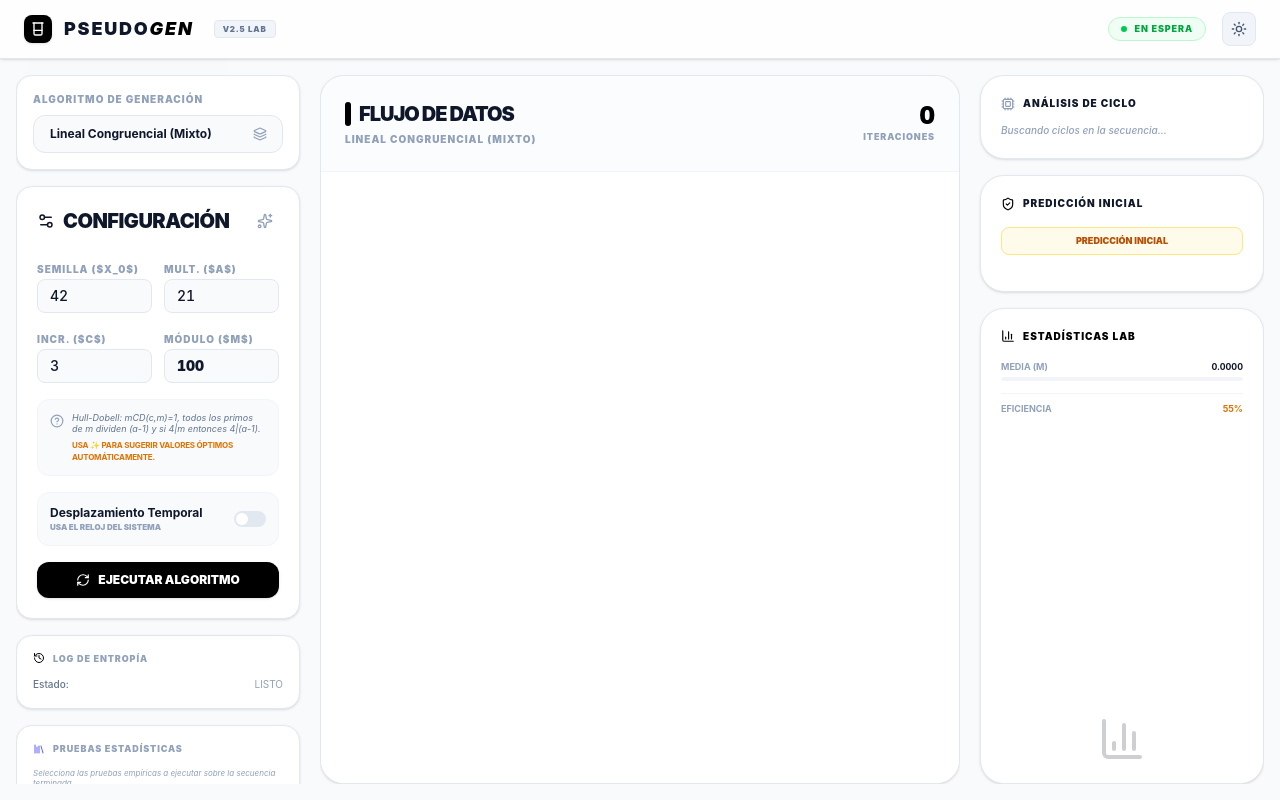
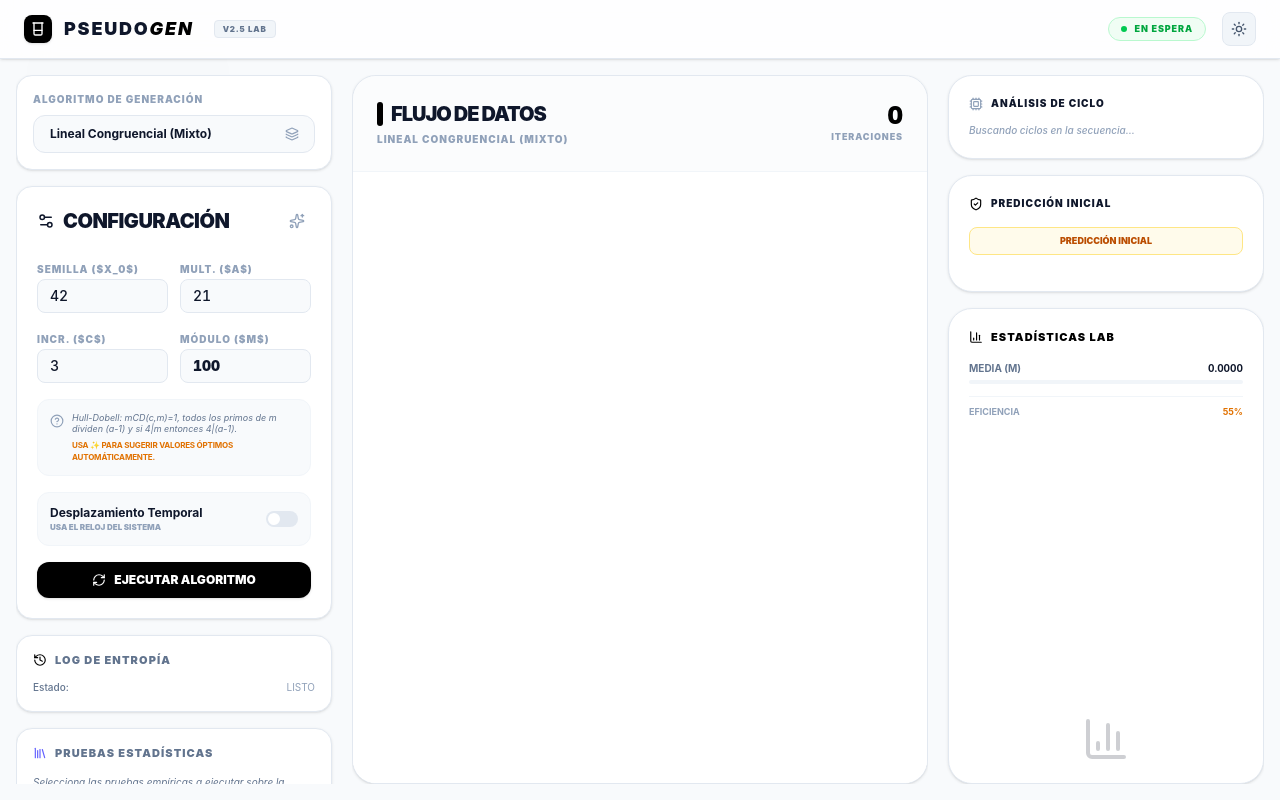
Before and after one commit to Hlgblackhat/pseudo-generator, a React (Vite) app: page / in a window 1280 px wide. Built offline with nearby package versions, Linux system fonts and the light colour scheme.

Commit message:
style(ui): Mejora legibilidad y ajusta ancho de columnas a 30-40-30

```diff
--- a/src/App.tsx
+++ b/src/App.tsx
@@ -244,13 +244,13 @@ function App() {
       <main className="flex-1 flex overflow-hidden p-4 gap-4 relative z-10">
 
         {/* IZQUIERDA: Controles del Dashboard */}
-        <aside className="w-72 flex flex-col gap-4 shrink-0 overflow-y-auto custom-scrollbar pr-1">
+        <aside className="w-80 flex flex-col gap-4 shrink-0 overflow-y-auto custom-scrollbar pr-1">
           <GeneratorForm onGenerate={startGeneration} isLoading={isGenerating} />
 
           {/* Registro de Entropía Temporal */}
           <div className="bg-white dark:bg-bg-card border border-slate-200 dark:border-border-subtle rounded-2xl p-4 space-y-3 shadow-sm transition-colors">
-            <h4 className="text-[9px] font-black text-slate-400 dark:text-slate-400 tracking-widest uppercase flex items-center gap-2">
-              <History size={12} className="text-brand-primary" /> Log de Entropía
+            <h4 className="text-[11px] font-black text-slate-500 dark:text-slate-400 tracking-widest uppercase flex items-center gap-2">
+              <History size={14} className="text-brand-primary" /> Log de Entropía
             </h4>
             <div className="space-y-2">
               <div className="flex justify-between text-[10px]">
@@ -271,10 +271,10 @@ function App() {
 
           {/* Panel de Selección de Pruebas Estadísticas */}
           <div className="bg-white dark:bg-bg-card border border-slate-200 dark:border-border-subtle rounded-2xl p-4 space-y-3 shadow-sm transition-colors">
-            <h4 className="text-[9px] font-black text-slate-400 dark:text-slate-400 tracking-widest uppercase flex items-center gap-2">
-              <Library size={12} className="text-indigo-500" /> Pruebas Estadísticas
+            <h4 className="text-[11px] font-black text-slate-500 dark:text-slate-400 tracking-widest uppercase flex items-center gap-2">
+              <Library size={14} className="text-indigo-500" /> Pruebas Estadísticas
             </h4>
-            <p className="text-[8px] text-slate-400 leading-tight italic mb-2">
+            <p className="text-[10px] text-slate-500 leading-relaxed italic mb-2">
               Selecciona las pruebas empíricas a ejecutar sobre la secuencia terminada.
             </p>
             <div className="space-y-2">
@@ -292,8 +292,11 @@ function App() {
                       }}
                     />
                     <div className="flex flex-col">
-                      <span className="text-[9px] font-bold text-slate-900 dark:text-white leading-tight">
+                      <span className="text-[10px] font-bold text-slate-900 dark:text-white leading-tight">
                         {availableTests[testId].name}
+                      </span>
+                      <span className="text-[8px] text-slate-500 dark:text-slate-400 leading-tight mt-1">
+                        {availableTests[testId].description}
                       </span>
                     </div>
                   </label>
@@ -317,7 +320,7 @@ function App() {
         </section>
 
         {/* DERECHA: Analítica del Laboratorio */}
-        <aside className="w-72 flex flex-col gap-4 shrink-0 overflow-y-auto custom-scrollbar pl-1">
+        <aside className="w-80 flex flex-col gap-4 shrink-0 overflow-y-auto custom-scrollbar pl-1">
 
           {/* Estado del Ciclo (Determinismo) */}
           <div className={`p-5 rounded-3xl border transition-all duration-500 shadow-sm ${repeatState.repeatIndex ? 'bg-rose-50 dark:bg-rose-950/20 border-rose-200 dark:border-rose-900 text-rose-600 dark:text-rose-400' : 'bg-white dark:bg-bg-card border-slate-200 dark:border-border-subtle'}`}>
@@ -390,14 +393,14 @@ function App() {
 
           {/* Estadísticas Lab y Resultados de Pruebas */}
           <div className="bg-white dark:bg-bg-card p-5 rounded-3xl border border-slate-200 dark:border-border-subtle space-y-4 flex-1 shadow-sm transition-colors flex flex-col shrink-0 min-h-0">
-            <h4 className="text-[10px] font-black text-brand-primary uppercase tracking-widest flex items-center gap-2 shrink-0">
+            <h4 className="text-[11px] font-black text-brand-primary uppercase tracking-widest flex items-center gap-2 shrink-0">
               <BarChart3 size={14} /> Estadísticas Lab
             </h4>
 
             {/* Estadísticas Básicas */}
             <div className="space-y-3 shrink-0">
               <div className="space-y-1">
-                <div className="flex justify-between text-[9px] uppercase font-bold text-slate-400 dark:text-slate-400">
+                <div className="flex justify-between text-[10px] uppercase font-bold text-slate-500 dark:text-slate-400">
                   <span>Media (&mu;)</span>
                   <span className="text-slate-900 dark:text-white tabular-nums">
                     {numbers.length > 0 ? (numbers.reduce((a, b) => a + b, 0) / numbers.length).toFixed(4) : "0.0000"}
@@ -425,24 +428,24 @@ function App() {
             {/* Diagnóstico Estadístico (Pruebas Empíricas) */}
             {testResults.length > 0 && (
               <div className="pt-2 border-t border-slate-100 dark:border-border-subtle flex-1 min-h-0 flex flex-col gap-2">
-                <div className="text-[9px] font-black text-slate-400 dark:text-slate-500 uppercase tracking-widest flex items-center gap-1.5 mb-1 shrink-0">
+                <div className="text-[10px] font-black text-slate-500 dark:text-slate-400 uppercase tracking-widest flex items-center gap-1.5 mb-1 shrink-0">
                   <Library size={12} className="text-indigo-500" /> Diagnóstico Empírico
                 </div>
                 <div className="space-y-2 overflow-y-auto custom-scrollbar pr-1 flex-1">
                   {testResults.map((result, i) => (
-                    <div key={i} className={`p-3 rounded-xl border flex flex-col gap-1.5 shrink-0 ${result.passed ? 'bg-green-50 dark:bg-green-950/20 border-green-200 dark:border-green-900' : 'bg-rose-50 dark:bg-rose-950/20 border-rose-200 dark:border-rose-900'}`}>
+                    <div key={i} className={`p-4 rounded-xl border flex flex-col gap-2 shrink-0 ${result.passed ? 'bg-green-50 dark:bg-green-950/20 border-green-200 dark:border-green-900' : 'bg-rose-50 dark:bg-rose-950/20 border-rose-200 dark:border-rose-900'}`}>
                       <div className="flex justify-between items-start">
-                        <span className="text-[9px] font-bold text-slate-800 dark:text-slate-200 truncate pr-2" title={result.name}>
+                        <span className="text-[11px] font-bold text-slate-800 dark:text-slate-200 truncate pr-2" title={result.name}>
                           {result.name}
                         </span>
-                        <span className={`text-[8px] font-black px-1.5 py-0.5 rounded uppercase ${result.passed ? 'bg-green-200/50 dark:bg-green-900/50 text-green-700 dark:text-green-400' : 'bg-rose-200/50 dark:bg-rose-900/50 text-rose-700 dark:text-rose-400'}`}>
+                        <span className={`text-[9px] font-black px-2 py-0.5 rounded uppercase ${result.passed ? 'bg-green-200/50 dark:bg-green-900/50 text-green-700 dark:text-green-400' : 'bg-rose-200/50 dark:bg-rose-900/50 text-rose-700 dark:text-rose-400'}`}>
                           {result.passed ? 'PASS' : 'FAILED'}
                         </span>
                       </div>
-                      <p className={`text-[8px] italic leading-snug ${result.passed ? 'text-green-600 dark:text-green-500' : 'text-rose-600 dark:text-rose-400'}`}>
+                      <p className={`text-[10px] italic leading-snug ${result.passed ? 'text-green-600 dark:text-green-500' : 'text-rose-600 dark:text-rose-400'}`}>
                         {result.message}
                       </p>
-                      <p className="text-[7px] font-mono text-slate-400 dark:text-slate-500 truncate mt-0.5" title={result.details}>
+                      <p className="text-[8px] font-mono text-slate-400 dark:text-slate-500 mt-0.5 leading-relaxed" title={result.details}>
                         {result.details}
                       </p>
                     </div>
```
